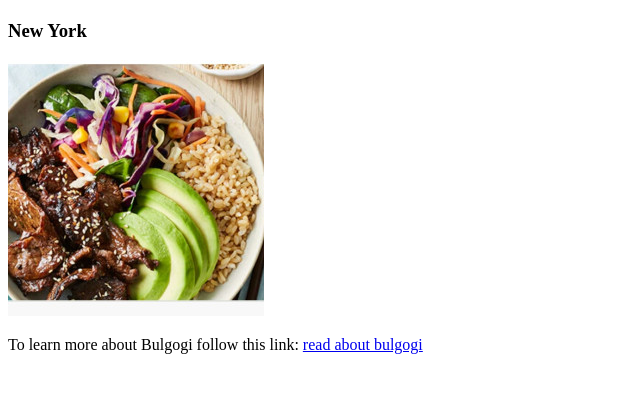
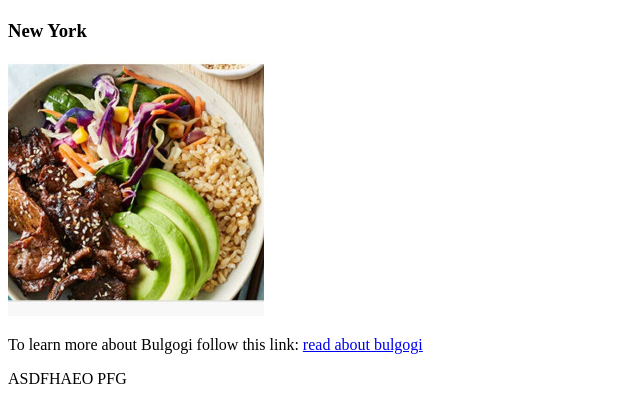
Before and after one commit to MansonLQ/Bulgogi-website, a plain HTML site: page index.html in a window 1280 px wide. Shown: the part 817-1221 px from the top of the page, without its empty margins (0-640 px from the left). Before the commit the page ends 1187 px from the top, so only its background shows below. Drawn offline with Linux system fonts and the light colour scheme.

Commit message:
second attempt

```diff
--- a/index.html
+++ b/index.html
@@ -32,6 +32,7 @@
                 <img src="assests\bulgogi.jpg" alt="plate of bulgogi">
                 <p>To learn more about Bulgogi follow this link: <a href="https://www.youtube.com/watch?v=eSknOl_0HcI&ab_channel=Doublelift">read about bulgogi</a></p>
             </div>
+            <p>ASDFHAEO PFG</p>
 
     </body>
 </html>
```
